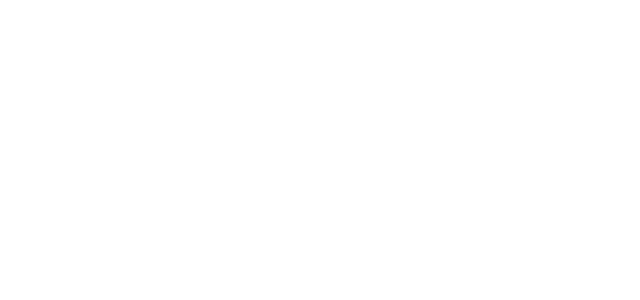
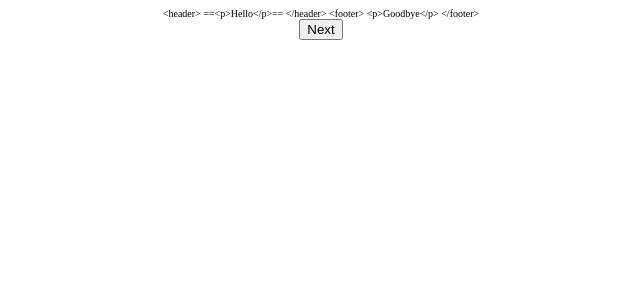
Before and after one commit to cmaissan/css-bingo, a React (Create React App) app: page /play in a window 1280 px wide. Shown: the top 300 px of the page, without its empty margins (319-959 px from the left). Built offline with nearby package versions, Linux system fonts and the light colour scheme; the HTML template or start-up script is replaced by a standard one.

Commit message:
Randomly show selectors one at a time

```diff
--- a/src/Play.js
+++ b/src/Play.js
@@ -1,8 +1,44 @@
 import './Play.css';
+import data from './data.json';
+import { useEffect, useState } from 'react';
+import Selector from './Selector';
 
 function Play() {
+
+  const [ selectors, setSelectors ] = useState([]);
+  const [ currentSelector, setCurrentSelector ] = useState(-1);
+  const [ isFinished, setIsFinished ] = useState(false);
+
+  // Shuffle selectors
+  useEffect(() => {
+    let list = data.B.concat(data.I).concat(data.N).concat(data.G).concat(data.O);
+    list = list.sort((a, b) => 0.5 - Math.random());
+    setSelectors(list);
+    setCurrentSelector(0);
+  }, []);
+
+  // Show next selector
+  const next = () => {
+    if (currentSelector < selectors.length - 1) {
+      setCurrentSelector(currentSelector + 1);
+    } else {
+      setIsFinished(true);
+    }
+  };
+
+  // Show selector
   return (
     <div className="Play">
+
+      {isFinished && <>
+        <div className="Play-Finished"></div>
+      </>}
+
+      {!isFinished && <>
+        {currentSelector > -1 && <Selector markup={selectors[currentSelector].markup} />}
+        <button onClick={next}>Next</button>
+      </>}
+
     </div>
   );
 }
--- /dev/null
+++ b/src/Selector.js
@@ -0,0 +1,11 @@
+import './Selector.css';
+
+function Selector(props) {
+  return (
+    <div className="Selector">
+      {props.markup}
+    </div>
+  );
+}
+
+export default Selector;
--- a/src/data.json
+++ b/src/data.json
@@ -26,7 +26,7 @@
   "O": [
     {
       "markup": "<ol>\n  ==<li>Mix dry ingredients</li>\n==  <li>Slowly add milk</li>\n  <li>Pour into heated pan</li>\n</ul>",
-      "selector" "li:first-child"
+      "selector": "li:first-child"
     }
   ]
 }
```
Also changed, not shown: src/Selector.css (added).
